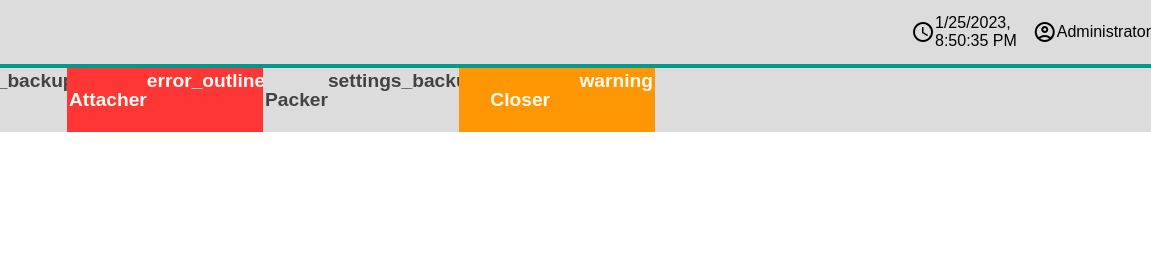
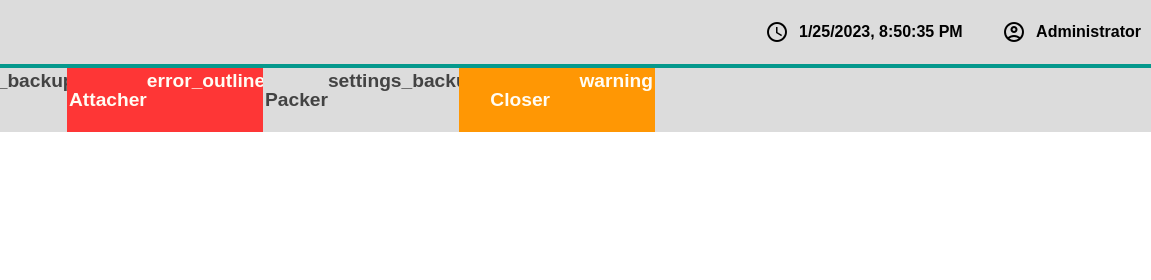
Before and after one commit to KriskotooBG/buhler-mockup-app, a website built with webpack: page index.html in a window 1280 px wide. Shown: the top 280 px of the page, 129-1280 px from the left. Built offline with nearby package versions, Linux system fonts and the light colour scheme; files whose address does not match are found by name.

Commit message:
Updated Header Styles

```diff
--- a/style/css/header.css
+++ b/style/css/header.css
@@ -14,17 +14,22 @@
 
 #headerClockAndUserWrapper{
 	float: right;
-	display: flex;
-	align-items: stretch;
-	flex-direction: row;
-	flex-wrap: nowrap;
-	justify-content: space-around;
-	width: 15em;
-	height: 100%;
+    display: flex;
+    width: 23.5em;
+    height: 100%;
+    flex-direction: row;
+    flex-wrap: nowrap;
+	justify-content: space-between;
+	margin-right: 10px;
+}
+
+
+#headerUsernameDisplay, #headerClockDisplay{
+    margin-left: 10px;
 }
 
 .headerClockUserElements{
-	display: inline-block;
-	display: flex;
+	font-weight: 600;
+	display: inline-flex;
 	align-items: center;
 }
```
